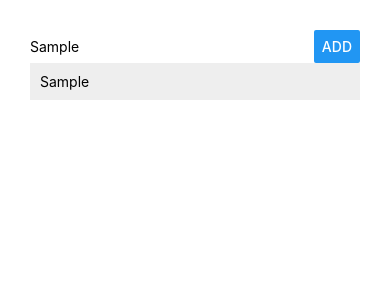
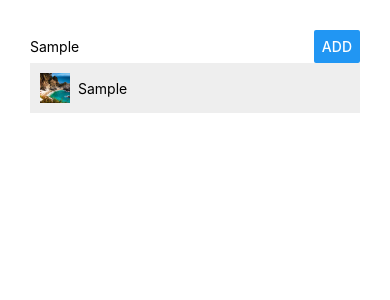
Before and after one commit to elfinsanjaya12/ReactNative, a React Native app: screen / in a window 390 px wide. Both pictures are taken after typing "Sample" into the empty fields and a click on the button "ADD". Shown: the top 300 px of the page. Built offline with nearby package versions, Linux system fonts and the light colour scheme.

Commit message:
adding static image

```diff
--- a/App.js
+++ b/App.js
@@ -4,6 +4,8 @@
 // import ListItem from "./src/components/ListItem/ListItem";
 import PlaceInput from "./src/components/PlaceInput/PlaceInput";
 import PlaceList from "./src/components/PlaceList/PlaceList";
+import PlaceImage from "./src/assets/beautiful-place.jpg";
+
 export default class App extends React.Component {
   state = {
     // placeName: "", //nama tempat
@@ -17,7 +19,8 @@
         // Fungsi concat() menggabungkan teks dari satu atau lebih string dan mengembalikanya menjadi sebuah string
         places: prevState.places.concat({
           key: Math.random(),
-          value: placeName
+          name: placeName,
+          image: PlaceImage
         })
       };
     });
--- a/src/components/ListItem/ListItem.js
+++ b/src/components/ListItem/ListItem.js
@@ -1,10 +1,15 @@
 import React from "react";
-import { View, Text, StyleSheet, TouchableOpacity } from "react-native";
+import { View, Text, StyleSheet, TouchableOpacity, Image } from "react-native";
 
 const listItem = props => (
   /* fungsi TouchableWithoutFeedback, TouchableOpacity dll ketik disentuh  */
   <TouchableOpacity onPress={props.onItemPressed}>
     <View style={styles.listItem}>
+      <Image
+        resizeMode="cover"
+        source={props.placeImage}
+        style={styles.placeImage}
+      />
       <Text>{props.placeName}</Text>
     </View>
   </TouchableOpacity>
@@ -15,7 +20,14 @@
     width: "100%",
     marginBottom: 5,
     padding: 10,
-    backgroundColor: "#eee"
+    backgroundColor: "#eee",
+    flexDirection: "row",
+    alignItems: "center"
+  },
+  placeImage: {
+    marginRight: 8,
+    height: 30,
+    width: 30
   }
 });
 
--- a/src/components/PlaceList/PlaceList.js
+++ b/src/components/PlaceList/PlaceList.js
@@ -18,7 +18,8 @@
       data={props.places}
       renderItem={info => (
         <ListItem
-          placeName={info.item.value}
+          placeName={info.item.name}
+          placeImage={info.item.image}
           onItemPressed={() => props.onItemDeleted(info.item.key)}
         />
       )}
```
Also changed, not shown: src/assets/beautiful-place.jpg (added).
